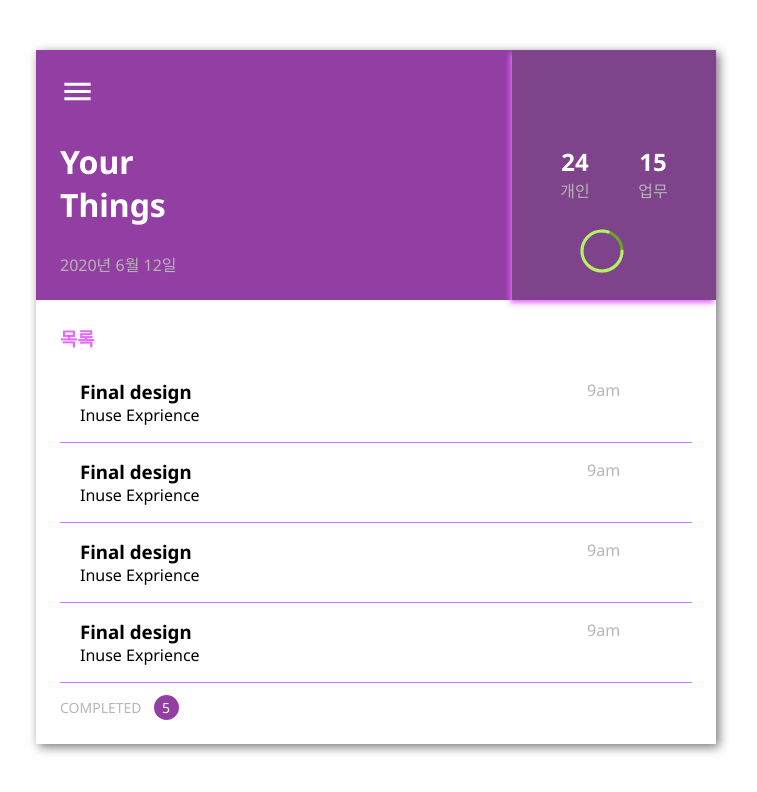
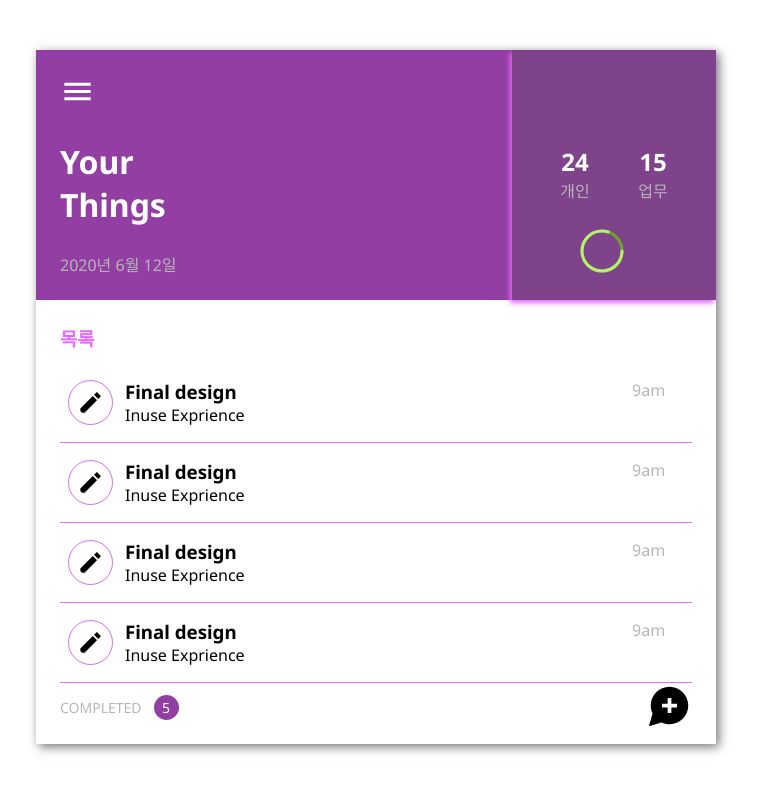
Before and after one commit to LeeSeongJinCa/TS-React-Redux, a React app: page / in a window 1280 px wide. Shown: the top 792 px of the page, without its empty margins (264-1021 px from the left). Built offline with nearby package versions, Linux system fonts and the light colour scheme.

Commit message:
[MODIFY] <components/Inbox/Inbox.tsx, InboxInput/InboxInput.tsx> 인박스 img
2020.06.13

```diff
--- a/src/components/Inbox/Inbox.tsx
+++ b/src/components/Inbox/Inbox.tsx
@@ -1,7 +1,7 @@
 import * as React from 'react';
 import * as S from './style';
 import InboxInputList from '../InboxInputList/InboxInputList';
-// import plusSvg from '../../assets/icon/plus.svg';
+import plusSvg from '../../assets/icon/plus.svg';
 
 interface Props { }
 
@@ -14,7 +14,7 @@ const Inbox: React.FC<Props> = () => {
         <div id="completed-wrap">
           <span>COMPLETED</span><span id="completed-num">5</span>
         </div>
-        {/* <img id="plus" src={plusSvg} alt="plus" title="plus" /> */}
+        <img id="plus" src={plusSvg} alt="plus" title="plus" />
       </div>
     </S.Inbox>
   );
--- a/src/components/InboxInput/InboxInput.tsx
+++ b/src/components/InboxInput/InboxInput.tsx
@@ -1,6 +1,6 @@
 import * as React from 'react';
 import * as S from './style';
-// import pencilSvg from '../../assets/icon/pencil.svg';
+import pencilSvg from '../../assets/icon/pencil.svg';
 
 interface Props { }
 
@@ -8,7 +8,7 @@ const InboxInput: React.FC<Props> = () => {
   return (
     <S.InboxInput>
       <S.InboxInputImgWrap>
-        {/* <S.InboxInputImg src={pencilSvg} alt="pencil" title="pencil" /> */}
+        <S.InboxInputImg src={pencilSvg} alt="pencil" title="pencil" />
       </S.InboxInputImgWrap>
       <S.InboxInputInfo>
         <h3>Final design</h3>
```
